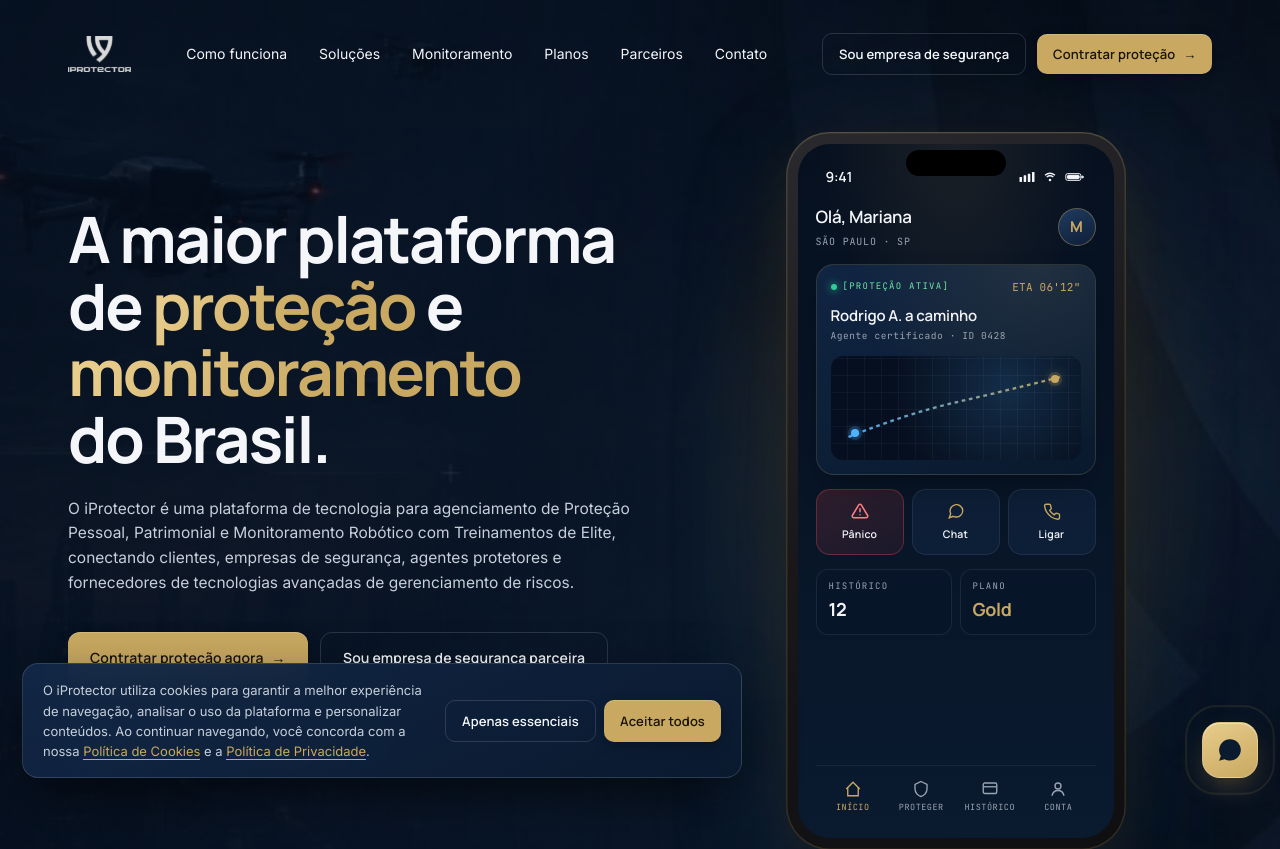
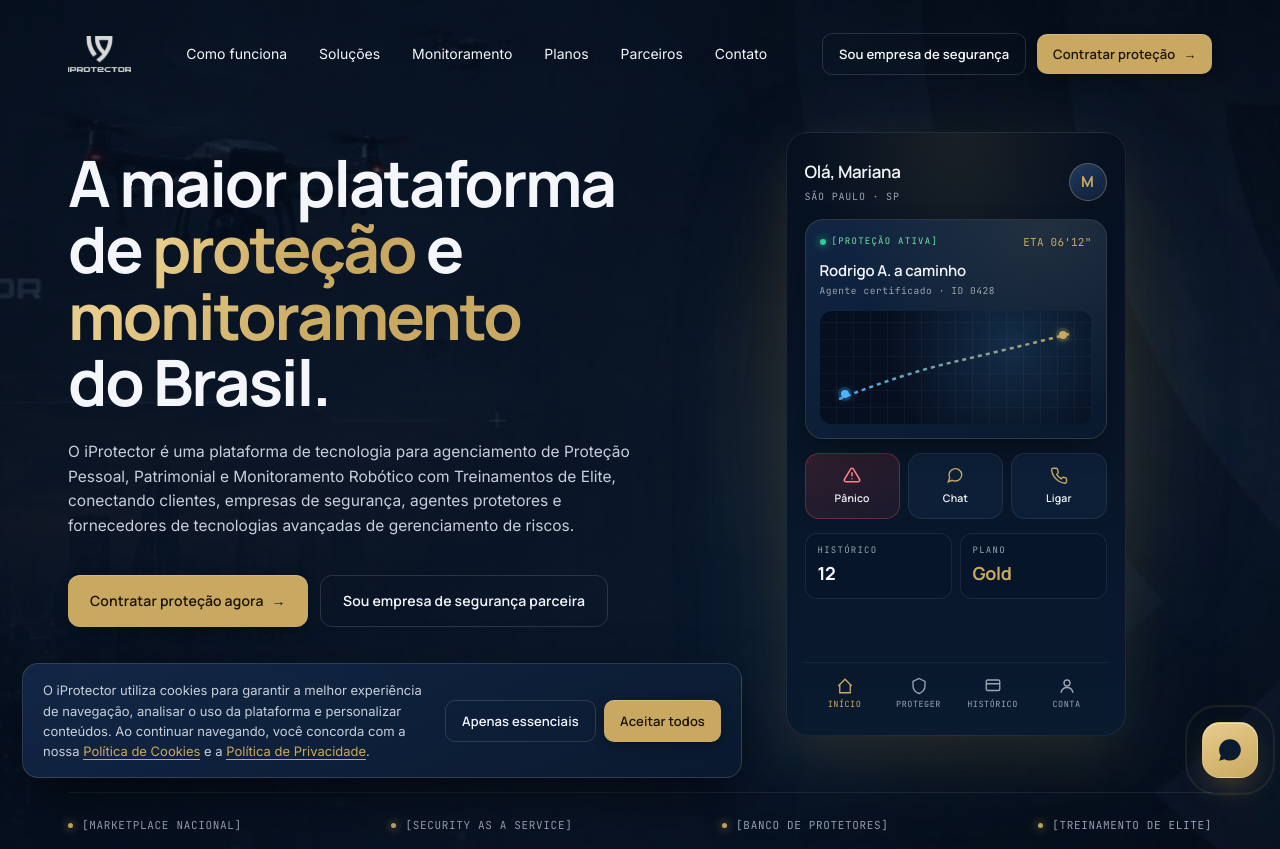
Before and after one commit to adrianokelvio/iProtector-lp, a React (Vite) app: page / in a window 1280 px wide. Shown: the top 849 px of the page. Built offline with nearby package versions, Linux system fonts and the light colour scheme.

Commit message:
Remove moldura de celular do mockup do app no hero.
Exibe apenas a interface do app, sem notch, status bar ou bezel.

```diff
--- a/src/components/sections/PhoneMockup.tsx
+++ b/src/components/sections/PhoneMockup.tsx
@@ -5,37 +5,9 @@
 export function PhoneMockup() {
   return (
     <div className="phone-mock" aria-hidden="true">
-      {/* Glow dourado atrás */}
       <div className="phone-glow" />
 
-      <div className="phone-frame">
-        {/* Notch */}
-        <div className="phone-notch" />
-
-        <div className="phone-screen">
-          {/* Status bar */}
-          <div className="phone-status">
-            <span className="time">9:41</span>
-            <div className="status-icons">
-              <svg viewBox="0 0 18 12" width="18" height="10" fill="currentColor">
-                <rect x="0" y="6" width="3" height="6" rx="0.5" />
-                <rect x="5" y="4" width="3" height="8" rx="0.5" />
-                <rect x="10" y="2" width="3" height="10" rx="0.5" />
-                <rect x="15" y="0" width="3" height="12" rx="0.5" />
-              </svg>
-              <svg viewBox="0 0 16 12" width="16" height="10" fill="none" stroke="currentColor" strokeWidth="1.5">
-                <path d="M2 4 Q 8 -1 14 4" />
-                <path d="M4 6 Q 8 3 12 6" />
-                <circle cx="8" cy="9.5" r="0.8" fill="currentColor" />
-              </svg>
-              <svg viewBox="0 0 24 12" width="22" height="10" fill="none" stroke="currentColor" strokeWidth="1.2">
-                <rect x="1" y="2" width="18" height="8" rx="2" />
-                <rect x="3" y="4" width="14" height="4" rx="1" fill="currentColor" />
-                <rect x="20" y="5" width="2" height="2" rx="0.5" fill="currentColor" />
-              </svg>
-            </div>
-          </div>
-
+      <div className="phone-screen">
           {/* App header */}
           <div className="phone-header">
             <div className="phone-greet">
@@ -142,7 +114,6 @@
               <span>Conta</span>
             </button>
           </div>
-        </div>
       </div>
     </div>
   );
--- a/src/styles/v3-components.css
+++ b/src/styles/v3-components.css
@@ -12,7 +12,7 @@
   width: 100%;
   max-width: 340px;
   margin: 0 auto;
-  aspect-ratio: 9 / 19;
+  aspect-ratio: 9 / 16;
   isolation: isolate;
 }
 
@@ -71,69 +71,23 @@
   50% { opacity: 0.85; transform: scale(1.04); }
 }
 
-.phone-frame {
-  position: relative;
-  width: 100%;
-  height: 100%;
-  background:
-    linear-gradient(155deg, #2A2A2E 0%, #18181B 50%, #0F0F12 100%);
-  border-radius: 44px;
-  padding: 12px;
-  box-shadow:
-    0 50px 120px -30px rgba(0,0,0,0.8),
-    0 24px 60px -10px rgba(201,169,97,0.18),
-    inset 0 1px 0 rgba(255,255,255,0.08),
-    inset 0 0 0 1.5px rgba(201,169,97,0.18);
-}
-
-.phone-notch {
-  position: absolute;
-  top: 18px;
-  left: 50%;
-  transform: translateX(-50%);
-  width: 100px;
-  height: 26px;
-  background: #000;
-  border-radius: 999px;
-  z-index: 4;
-}
-
 .phone-screen {
   position: relative;
   height: 100%;
   background:
     radial-gradient(ellipse 80% 60% at 50% 0%, rgba(201,169,97,0.10), transparent 55%),
     linear-gradient(180deg, #06101F 0%, #0A1A2F 100%);
-  border-radius: 32px;
+  border-radius: var(--radius-lg);
+  border: 1px solid var(--line);
   overflow: hidden;
-  padding: 56px 18px 14px;
+  padding: 22px 18px 14px;
   display: flex;
   flex-direction: column;
   gap: 14px;
   color: var(--fg);
-}
-
-/* Status bar */
-.phone-status {
-  position: absolute;
-  top: 22px;
-  left: 28px;
-  right: 28px;
-  display: flex;
-  justify-content: space-between;
-  align-items: center;
-  font-family: var(--display);
-  font-size: 14px;
-  font-weight: 600;
-  color: var(--fg);
-  z-index: 3;
-}
-.phone-status .time { letter-spacing: -0.02em; }
-.phone-status .status-icons {
-  display: flex;
-  align-items: center;
-  gap: 6px;
-  color: var(--fg);
+  box-shadow:
+    0 24px 60px -10px rgba(201,169,97,0.18),
+    0 50px 120px -30px rgba(0,0,0,0.5);
 }
 
 /* App header */
```
